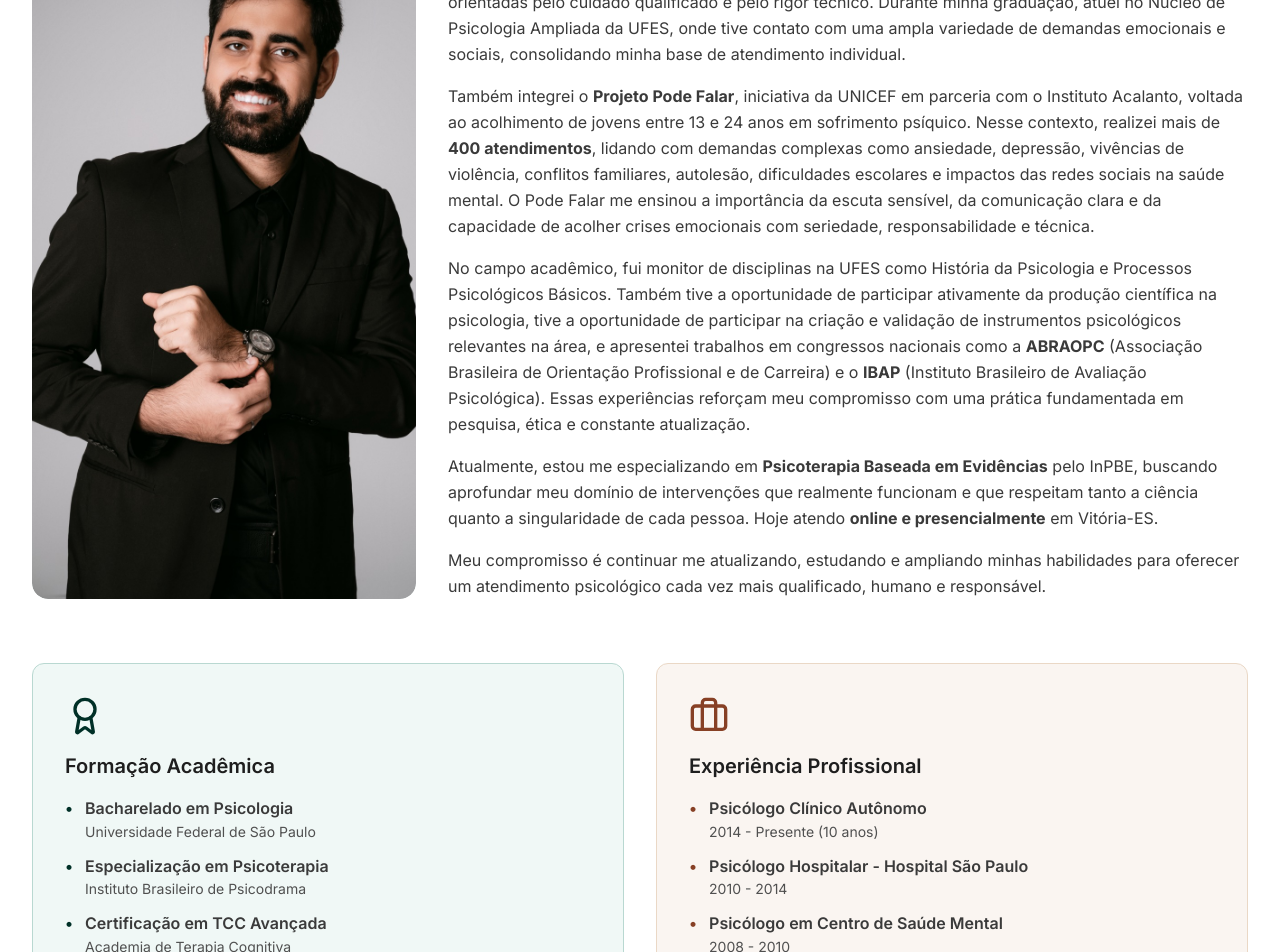
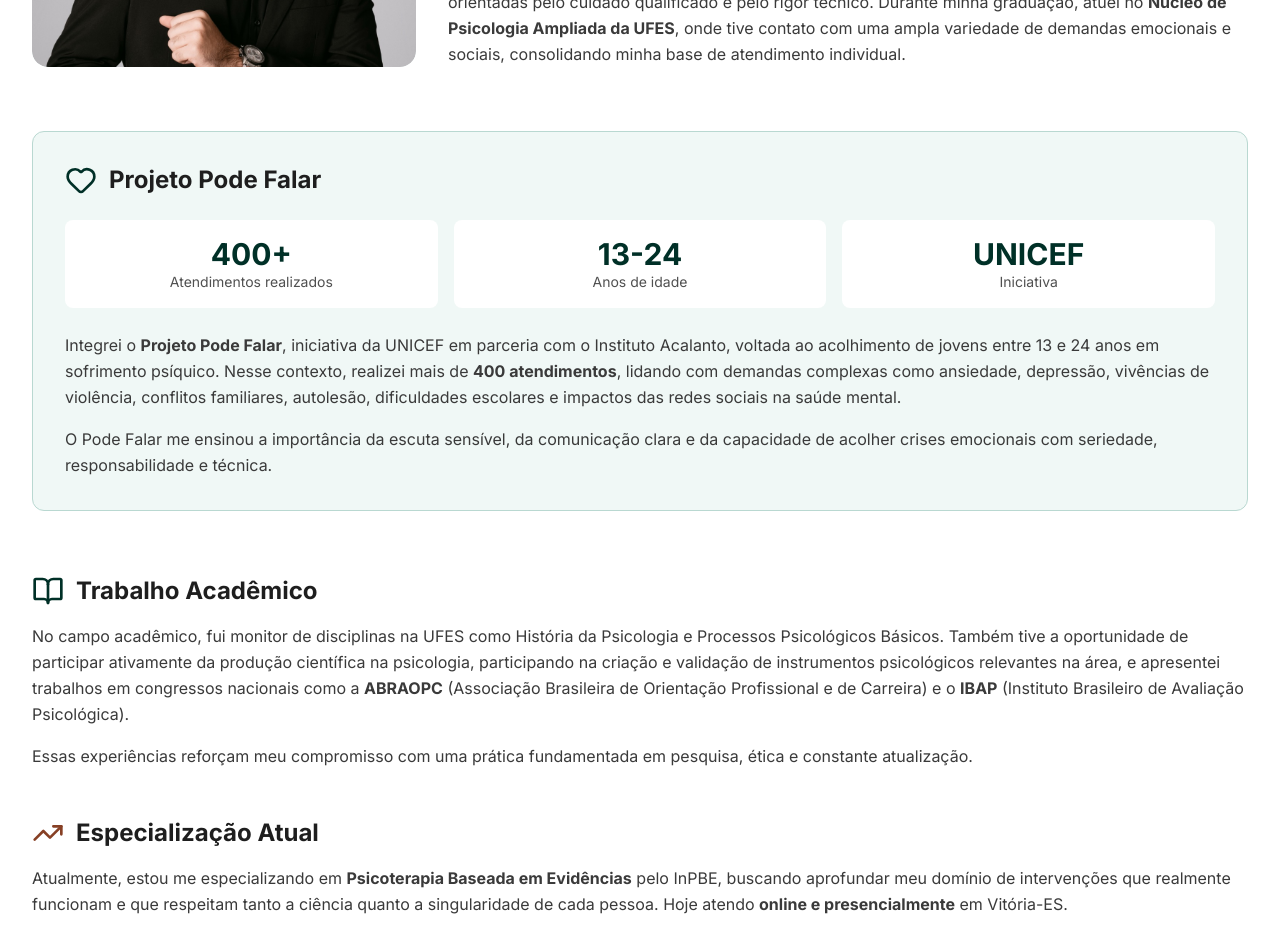
Before and after one commit to marcellopz/psychology-next, a Next.js app: page /sobre in a window 1280 px wide. Shown: the part 620-1572 px from the top of the page. Built offline with nearby package versions, Linux system fonts and the light colour scheme.

Commit message:
sobre boost

```diff
--- a/app/sobre/page.tsx
+++ b/app/sobre/page.tsx
@@ -1,6 +1,13 @@
 import Navbar from "@/components/Navbar";
 import PageHero from "@/components/PageHero";
-import { Award, BookOpen, Briefcase, Users } from "lucide-react";
+import {
+  Award,
+  BookOpen,
+  Briefcase,
+  Users,
+  Heart,
+  TrendingUp,
+} from "lucide-react";
 import Image from "next/image";
 
 export default function SobrePage() {
@@ -16,7 +23,7 @@ export default function SobrePage() {
         <div className="mx-auto max-w-7xl px-4 sm:px-6 lg:px-8">
           <div className="mb-16 grid grid-cols-1 gap-8 md:grid-cols-3">
             <div className="rounded-2xl bg-primary-50 overflow-hidden">
-              <div className="relative h-full w-full">
+              <div className="relative h-[500px] w-full md:h-full">
                 <Image
                   src="/xib2.jpeg"
                   alt="Welligton Queiroz - Psicólogo Clínico"
@@ -29,59 +36,111 @@ export default function SobrePage() {
               <h2 className="mb-6 text-3xl font-bold text-neutral-900">
                 Welligton Ribeiro Queiroz Júnior
               </h2>
-              <div className="space-y-4 text-neutral-700 leading-relaxed">
+              <div className="space-y-6 text-neutral-700 leading-relaxed">
                 <p>
                   Meu nome é <strong>Welligton Ribeiro Queiroz Júnior</strong>,
                   sou psicólogo formado pela Universidade Federal do Espírito
                   Santo (UFES) e desenvolvi minha prática clínica a partir de
                   experiências diversas, sempre orientadas pelo cuidado
                   qualificado e pelo rigor técnico. Durante minha graduação,
-                  atuei no Núcleo de Psicologia Ampliada da UFES, onde tive
-                  contato com uma ampla variedade de demandas emocionais e
+                  atuei no{" "}
+                  <strong>Núcleo de Psicologia Ampliada da UFES</strong>, onde
+                  tive contato com uma ampla variedade de demandas emocionais e
                   sociais, consolidando minha base de atendimento individual.
-                </p>
-                <p>
-                  Também integrei o <strong>Projeto Pode Falar</strong>,
-                  iniciativa da UNICEF em parceria com o Instituto Acalanto,
-                  voltada ao acolhimento de jovens entre 13 e 24 anos em
-                  sofrimento psíquico. Nesse contexto, realizei mais de{" "}
-                  <strong>400 atendimentos</strong>, lidando com demandas
-                  complexas como ansiedade, depressão, vivências de violência,
-                  conflitos familiares, autolesão, dificuldades escolares e
-                  impactos das redes sociais na saúde mental. O Pode Falar me
-                  ensinou a importância da escuta sensível, da comunicação clara
-                  e da capacidade de acolher crises emocionais com seriedade,
-                  responsabilidade e técnica.
-                </p>
-                <p>
-                  No campo acadêmico, fui monitor de disciplinas na UFES como
-                  História da Psicologia e Processos Psicológicos Básicos.
-                  Também tive a oportunidade de participar ativamente da
-                  produção científica na psicologia, tive a oportunidade de
-                  participar na criação e validação de instrumentos psicológicos
-                  relevantes na área, e apresentei trabalhos em congressos
-                  nacionais como a <strong>ABRAOPC</strong> (Associação
-                  Brasileira de Orientação Profissional e de Carreira) e o{" "}
-                  <strong>IBAP</strong> (Instituto Brasileiro de Avaliação
-                  Psicológica). Essas experiências reforçam meu compromisso com
-                  uma prática fundamentada em pesquisa, ética e constante
-                  atualização.
-                </p>
-                <p>
-                  Atualmente, estou me especializando em{" "}
-                  <strong>Psicoterapia Baseada em Evidências</strong> pelo
-                  InPBE, buscando aprofundar meu domínio de intervenções que
-                  realmente funcionam e que respeitam tanto a ciência quanto a
-                  singularidade de cada pessoa. Hoje atendo{" "}
-                  <strong>online e presencialmente</strong> em Vitória-ES.
-                </p>
-                <p>
-                  Meu compromisso é continuar me atualizando, estudando e
-                  ampliando minhas habilidades para oferecer um atendimento
-                  psicológico cada vez mais qualificado, humano e responsável.
                 </p>
               </div>
             </div>
+          </div>
+
+          {/* Card de Destaque: Projeto Pode Falar */}
+          <div className="mb-16 rounded-xl border border-primary-200 bg-primary-50 p-8">
+            <div className="mb-6 flex items-center gap-3">
+              <Heart className="h-8 w-8 text-primary-600" />
+              <h3 className="text-2xl font-bold text-neutral-900">
+                Projeto Pode Falar
+              </h3>
+            </div>
+            <div className="mb-6 grid grid-cols-1 gap-4 md:grid-cols-3">
+              <div className="rounded-lg bg-white p-4 text-center">
+                <div className="text-3xl font-bold text-primary-600">400+</div>
+                <div className="text-sm text-neutral-600">
+                  Atendimentos realizados
+                </div>
+              </div>
+              <div className="rounded-lg bg-white p-4 text-center">
+                <div className="text-3xl font-bold text-primary-600">13-24</div>
+                <div className="text-sm text-neutral-600">Anos de idade</div>
+              </div>
+              <div className="rounded-lg bg-white p-4 text-center">
+                <div className="text-3xl font-bold text-primary-600">
+                  UNICEF
+                </div>
+                <div className="text-sm text-neutral-600">Iniciativa</div>
+              </div>
+            </div>
+            <p className="mb-4 text-neutral-700 leading-relaxed">
+              Integrei o <strong>Projeto Pode Falar</strong>, iniciativa da
+              UNICEF em parceria com o Instituto Acalanto, voltada ao
+              acolhimento de jovens entre 13 e 24 anos em sofrimento psíquico.
+              Nesse contexto, realizei mais de <strong>400 atendimentos</strong>
+              , lidando com demandas complexas como ansiedade, depressão,
+              vivências de violência, conflitos familiares, autolesão,
+              dificuldades escolares e impactos das redes sociais na saúde
+              mental.
+            </p>
+            <p className="text-neutral-700 leading-relaxed">
+              O Pode Falar me ensinou a importância da escuta sensível, da
+              comunicação clara e da capacidade de acolher crises emocionais com
+              seriedade, responsabilidade e técnica.
+            </p>
+          </div>
+
+          {/* Bloco: Trabalho Acadêmico */}
+          <div className="mb-12">
+            <h3 className="mb-4 flex items-center gap-3 text-2xl font-bold text-neutral-900">
+              <BookOpen className="h-8 w-8 text-primary-600" />
+              Trabalho Acadêmico
+            </h3>
+            <p className="mb-4 text-neutral-700 leading-relaxed">
+              No campo acadêmico, fui monitor de disciplinas na UFES como
+              História da Psicologia e Processos Psicológicos Básicos. Também
+              tive a oportunidade de participar ativamente da produção
+              científica na psicologia, participando na criação e validação de
+              instrumentos psicológicos relevantes na área, e apresentei
+              trabalhos em congressos nacionais como a <strong>ABRAOPC</strong>{" "}
+              (Associação Brasileira de Orientação Profissional e de Carreira) e
+              o <strong>IBAP</strong> (Instituto Brasileiro de Avaliação
+              Psicológica).
+            </p>
+            <p className="text-neutral-700 leading-relaxed">
+              Essas experiências reforçam meu compromisso com uma prática
+              fundamentada em pesquisa, ética e constante atualização.
+            </p>
+          </div>
+
+          {/* Bloco: Especialização Atual */}
+          <div className="mb-12">
+            <h3 className="mb-4 flex items-center gap-3 text-2xl font-bold text-neutral-900">
+              <TrendingUp className="h-8 w-8 text-secondary-600" />
+              Especialização Atual
+            </h3>
+            <p className="text-neutral-700 leading-relaxed">
+              Atualmente, estou me especializando em{" "}
+              <strong>Psicoterapia Baseada em Evidências</strong> pelo InPBE,
+              buscando aprofundar meu domínio de intervenções que realmente
+              funcionam e que respeitam tanto a ciência quanto a singularidade
+              de cada pessoa. Hoje atendo{" "}
+              <strong>online e presencialmente</strong> em Vitória-ES.
+            </p>
+          </div>
+
+          {/* Bloco: Compromisso */}
+          <div className="mb-16">
+            <p className="text-lg text-neutral-700 leading-relaxed">
+              Meu compromisso é continuar me atualizando, estudando e ampliando
+              minhas habilidades para oferecer um atendimento psicológico cada
+              vez mais qualificado, humano e responsável.
+            </p>
           </div>
 
           <div className="mb-16 grid grid-cols-1 gap-8 md:grid-cols-2">
@@ -94,15 +153,13 @@ export default function SobrePage() {
                 {[
                   {
                     title: "Bacharelado em Psicologia",
-                    subtitle: "Universidade Federal de São Paulo",
+                    subtitle: "Universidade Federal do Espírito Santo (UFES)",
                   },
                   {
-                    title: "Especialização em Psicoterapia",
-                    subtitle: "Instituto Brasileiro de Psicodrama",
-                  },
-                  {
-                    title: "Certificação em TCC Avançada",
-                    subtitle: "Academia de Terapia Cognitiva",
+                    title:
+                      "Especialização em Psicoterapia Baseada em Evidências",
+                    subtitle:
+                      "InPBE - Instituto de Psicoterapia Baseada em Evidências",
                   },
                 ].map((item) => (
                   <li key={item.title} className="flex gap-3">
@@ -126,16 +183,16 @@ export default function SobrePage() {
               <ul className="space-y-3 text-neutral-700">
                 {[
                   {
-                    title: "Psicólogo Clínico Autônomo",
-                    subtitle: "2014 - Presente (10 anos)",
+                    title: "Núcleo de Psicologia Ampliada da UFES",
+                    subtitle: "Atendimento individual durante graduação",
                   },
                   {
-                    title: "Psicólogo Hospitalar - Hospital São Paulo",
-                    subtitle: "2010 - 2014",
+                    title: "Projeto Pode Falar - UNICEF",
+                    subtitle: "400+ atendimentos a jovens (13-24 anos)",
                   },
                   {
-                    title: "Psicólogo em Centro de Saúde Mental",
-                    subtitle: "2008 - 2010",
+                    title: "Psicólogo Clínico",
+                    subtitle: "Atendimento online e presencial em Vitória-ES",
                   },
                 ].map((item) => (
                   <li key={item.title} className="flex gap-3">
```
